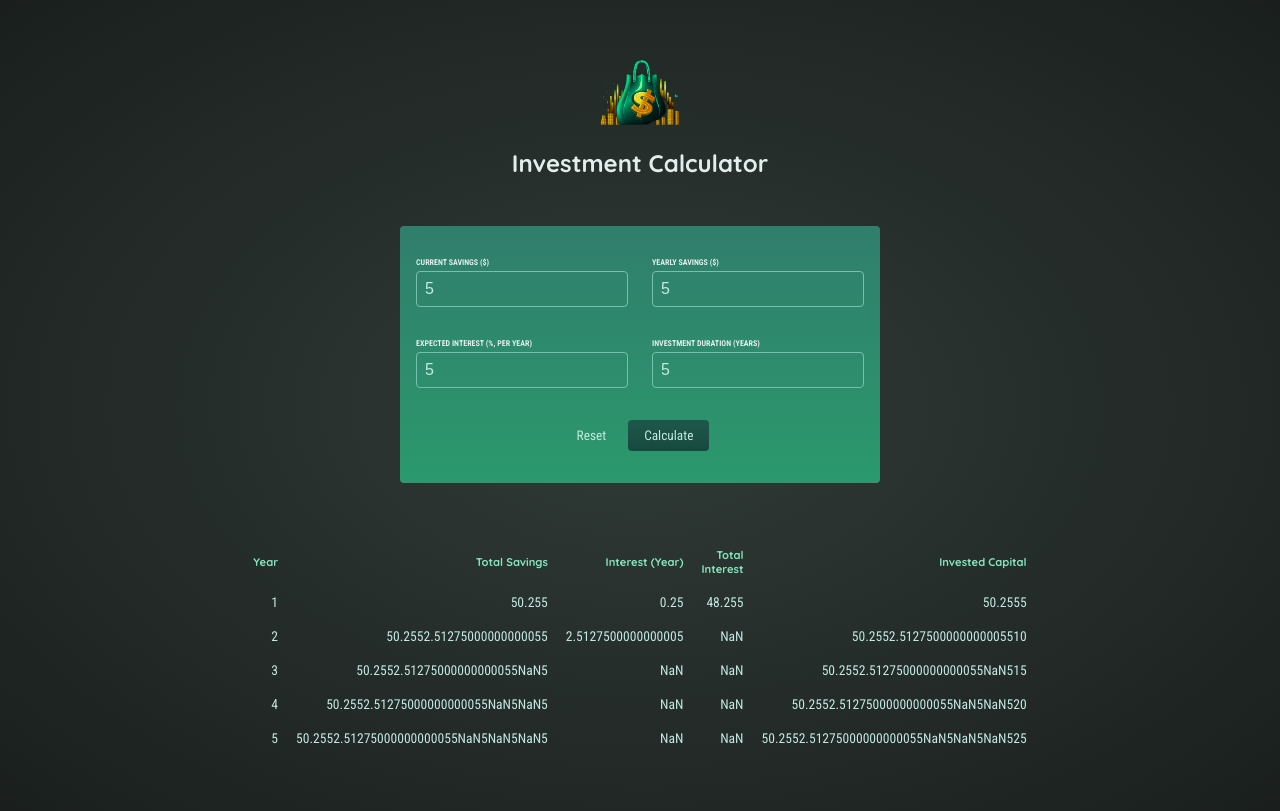
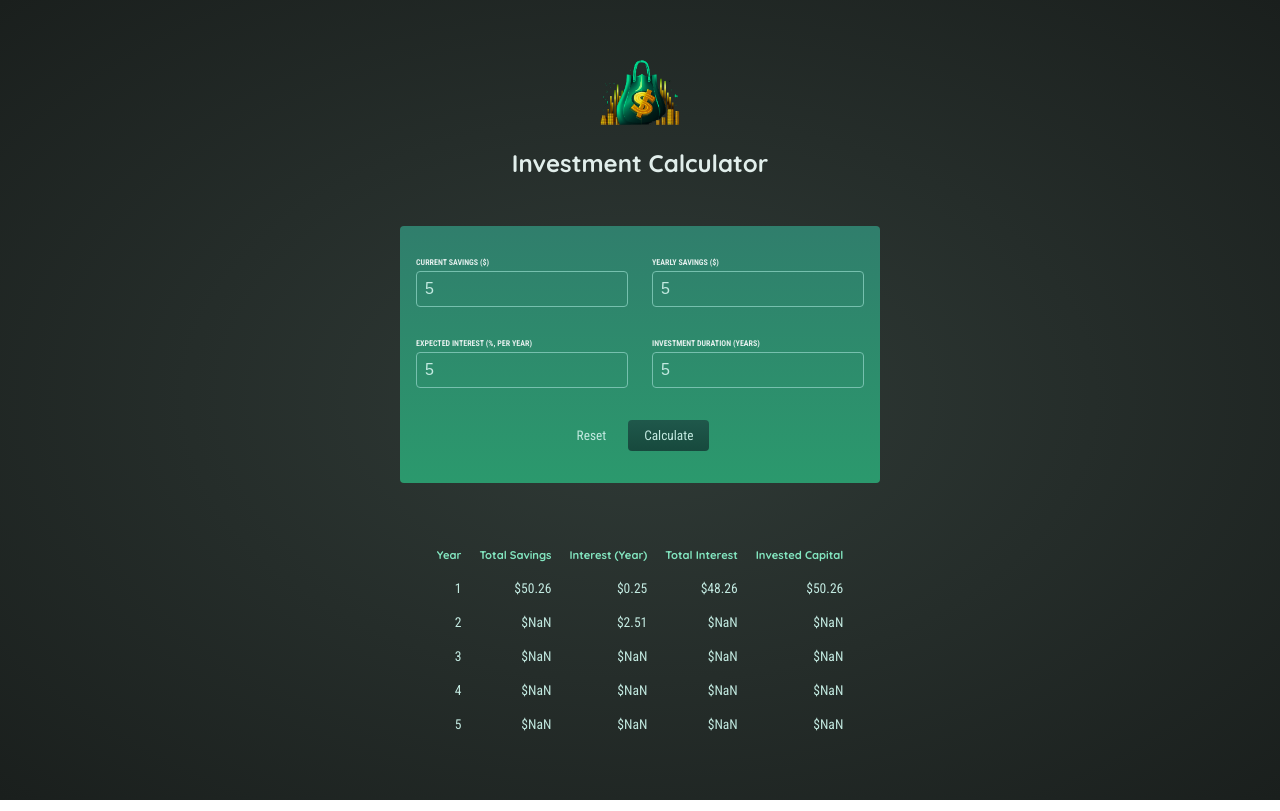
Before and after one commit to mohamk29/Investment-Calculator-app, a React (Create React App) app: page / in a window 1280 px wide. Both pictures are taken after typing "5", "5", "5", "5" into the empty fields and a click on the button "Calculate". Built offline with nearby package versions, Linux system fonts and the light colour scheme.

Commit message:
Added formatting to the values outputed in the table

```diff
--- a/src/components/ResultTable.js
+++ b/src/components/ResultTable.js
@@ -1,3 +1,9 @@
+const formatter = new Intl.NumberFormat("en-US", {
+  style: "currency",
+  currency: "USD",
+  minimumFractionDigits: 2,
+  maximumFractionDigits: 2,
+});
 const ResultTable = (props) => {
   return (
     <div>
@@ -16,12 +22,10 @@ const ResultTable = (props) => {
             return (
               <tr key={data.year}>
                 <td>{data.year}</td>
-                <td>{data.savingsEndOfYear}</td>
-                <td>{data.yearlyInterest}</td>
-                <td>{data.savingsEndOfYear - 2}</td>
-                <td>
-                  {data.savingsEndOfYear + data.yearlyContribution * data.year}
-                </td>
+                <td>{formatter.format(data.savingsEndOfYear)}</td>
+                <td>{formatter.format(data.yearlyInterest)}</td>
+                <td>{formatter.format(data.savingsEndOfYear - 2)}</td>
+                <td>{formatter.format(data.savingsEndOfYear + 20)}</td>
               </tr>
             );
           })}
```
